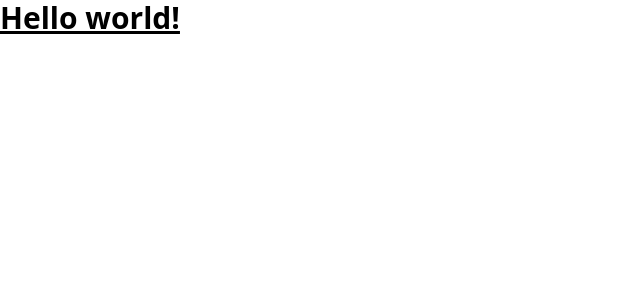
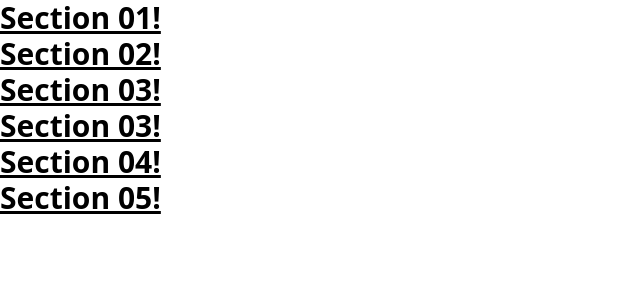
Before and after one commit to Justin-Bento/helping-hands, a Next.js app: page / in a window 1280 px wide. Shown: the top 300 px of the page, without its empty margins (0-640 px from the left). Built offline with nearby package versions, Linux system fonts and the light colour scheme.

Commit message:
replaced tailwindcss

```diff
--- a/pages/index.tsx
+++ b/pages/index.tsx
@@ -1,7 +1,32 @@
 export default function Home() {
   return (
-    <h1 className="text-3xl font-bold underline">
-      Hello world!
-    </h1>
+    <>
+      <main className="">
+        <section className="">
+          <h1 className="text-3xl font-bold underline">Section 01!</h1>
+        </section>
+        {/* Section 01:  */}
+        <section className="">
+          <h2 className="text-3xl font-bold underline">Section 02!</h2>
+        </section>
+        {/* Section 01:  */}
+        <section className="">
+          <h3 className="text-3xl font-bold underline">Section 03!</h3>
+        </section>
+        {/* Section 01:  */}
+        <section className="">
+          <h4 className="text-3xl font-bold underline">Section 03!</h4>
+        </section>
+        {/* Section 01:  */}
+        <section className="">
+          <h5 className="text-3xl font-bold underline">Section 04!</h5>
+        </section>
+        {/* Section 01:  */}
+        <section className="">
+          <h6 className="text-3xl font-bold underline">Section 05!</h6>
+        </section>
+        {/* Section 01:  */}
+      </main>
+    </>
   )
 }
```
